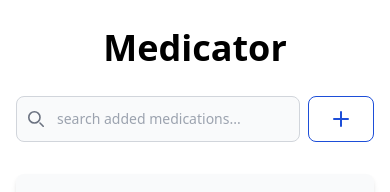
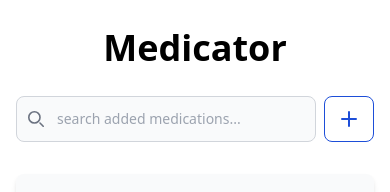
Before and after one commit to 1mohammad/medication-tracker, an Angular app: page / in a window 390 px wide. Shown: the top 192 px of the page. Built offline with nearby package versions, Linux system fonts and the light colour scheme.

Commit message:
Refactor button and layout components: adjusted button padding for improved aesthetics, enhanced medication list layout with responsive design adjustments, and updated search form styling for better alignment and user experience.

```diff
--- a/src/app/components/button/button.component.html
+++ b/src/app/components/button/button.component.html
@@ -1,6 +1,6 @@
 <button
 	[type]="type()"
-	class="text-blue-700 hover:text-white border border-blue-700 hover:bg-blue-800 focus:ring-4 focus:outline-none focus:ring-blue-300 font-medium rounded-lg text-sm px-5 py-2.5 text-center"
+	class="text-blue-700 hover:text-white border border-blue-700 hover:bg-blue-800 focus:ring-4 focus:outline-none focus:ring-blue-300 font-medium rounded-lg text-sm px-3 py-2.5 text-center"
 >
 	<ng-content></ng-content>
 </button>
--- a/src/app/components/medication-list/medication-list.component.html
+++ b/src/app/components/medication-list/medication-list.component.html
@@ -1,7 +1,7 @@
 <div class="table-container">
 	<div class="relative flex items-center gap-2">
 		<app-search-medication (searchChange)="searchTerm.set($event)" />
-		<div class="top-0 right-0 md:absolute">
+		<div class="top-0 right-0 md:basis-3/5 flex justify-end lg:absolute">
 			<app-button (click)="toggleModal(true)">
 				<div class="flex items-center gap-2">
 					<svg class="w-6 h-6" aria-hidden="true" xmlns="http://www.w3.org/2000/svg" fill="none" viewBox="0 0 24 24">
--- a/src/app/components/search-medication/search-medication.component.html
+++ b/src/app/components/search-medication/search-medication.component.html
@@ -1,4 +1,4 @@
-<form class="w-full md:max-w-md mx-auto">
+<form class="w-full lg:max-w-md lg:mx-auto">
 	<label for="default-search" class="mb-2 text-sm font-medium text-gray-900 sr-only">Search</label>
 	<div class="relative">
 		<div class="absolute inset-y-0 start-0 flex items-center ps-3 pointer-events-none">
```
